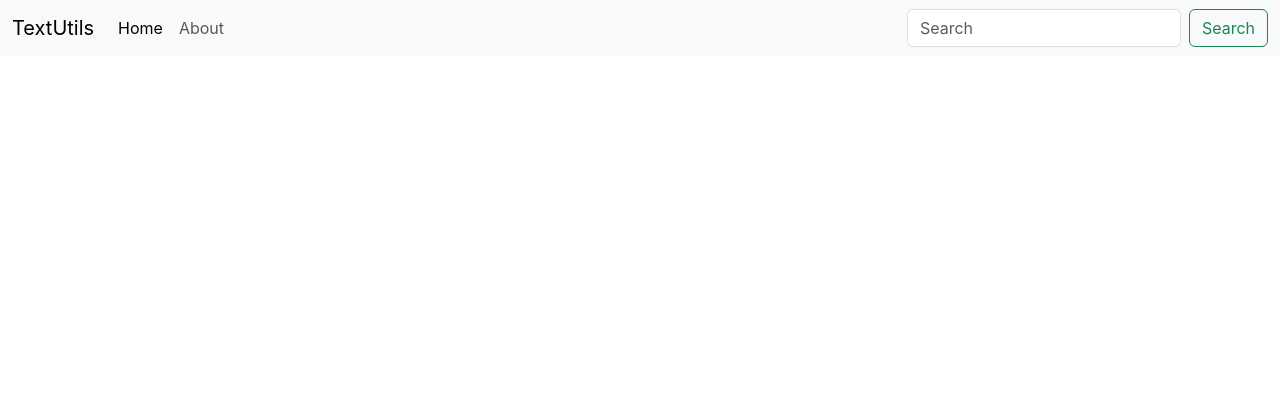
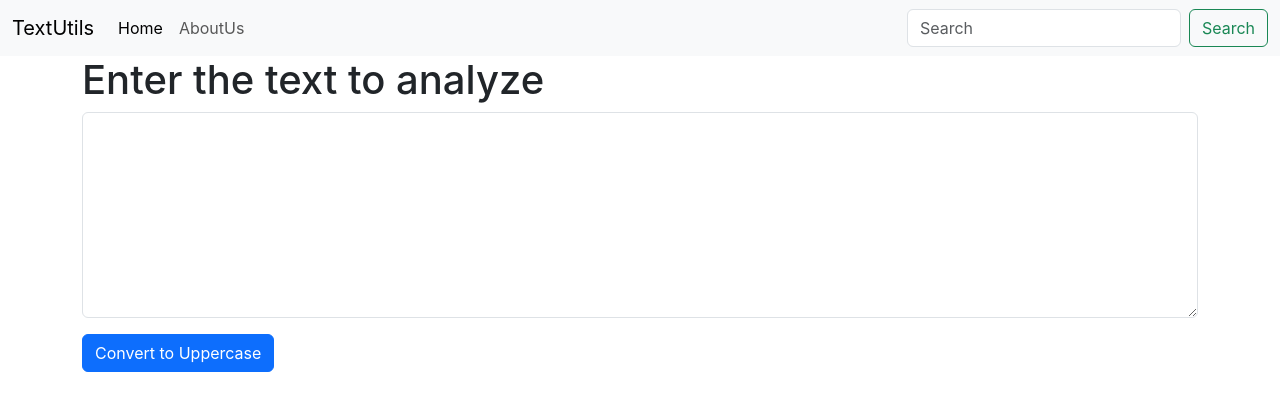
Before and after one commit to Alanmp1857/textUtils, a React (Create React App) app: page / in a window 1280 px wide. Shown: the top 410 px of the page. Built offline with nearby package versions, Linux system fonts and the light colour scheme.

Commit message:
2nd commit

```diff
--- a/src/App.js
+++ b/src/App.js
@@ -1,31 +1,16 @@
 import logo from './logo.svg';
 import './App.css';
+import Navbar from './components/Navbar';
+import TextForm from './components/TextForm';
 
 function App() {
   return (
     <>
-      <nav className="navbar navbar-expand-lg bg-body-tertiary">
-  <div className="container-fluid">
-    <a className="navbar-brand" href="/">TextUtils</a>
-    <button className="navbar-toggler" type="button" data-bs-toggle="collapse" data-bs-target="#navbarSupportedContent" aria-controls="navbarSupportedContent" aria-expanded="false" aria-label="Toggle navigation">
-      <span className="navbar-toggler-icon"></span>
-    </button>
-    <div className="collapse navbar-collapse" id="navbarSupportedContent">
-      <ul className="navbar-nav me-auto mb-2 mb-lg-0">
-        <li className="nav-item">
-          <a className="nav-link active" aria-current="page" href="/">Home</a>
-        </li>
-        <li className="nav-item">
-          <a className="nav-link" href="/">About</a>
-        </li>
-      </ul>
-      <form className="d-flex" role="search">
-        <input className="form-control me-2" type="search" placeholder="Search" aria-label="Search" />
-        <button className="btn btn-outline-success" type="submit">Search</button>
-      </form>
-    </div>
-  </div>
-</nav>
+      <Navbar title="TextUtils" aboutText="AboutUs" />
+      {/* <Navbar /> */}
+      <div className="container">
+        <TextForm heading="Enter the text to analyze" />
+      </div>
     </>
   );
 }
--- /dev/null
+++ b/src/components/Navbar.js
@@ -0,0 +1,36 @@
+import React from 'react'
+import PropTypes from 'prop-types'
+
+export default function Navbar(props) {
+  return (
+    <nav className="navbar navbar-expand-lg bg-body-tertiary">
+    <div className="container-fluid">
+    <a className="navbar-brand" href="/">{props.title}</a>
+    <button className="navbar-toggler" type="button" data-bs-toggle="collapse" data-bs-target="#navbarSupportedContent" aria-controls="navbarSupportedContent" aria-expanded="false" aria-label="Toggle navigation">
+      <span className="navbar-toggler-icon"></span>
+    </button>
+    <div className="collapse navbar-collapse" id="navbarSupportedContent">
+      <ul className="navbar-nav me-auto mb-2 mb-lg-0">
+        <li className="nav-item">
+          <a className="nav-link active" aria-current="page" href="/">Home</a>
+        </li>
+        <li className="nav-item">
+          <a className="nav-link" href="/">{props.aboutText}</a>
+        </li>
+      </ul>
+      <form className="d-flex" role="search">
+        <input className="form-control me-2" type="search" placeholder="Search" aria-label="Search" />
+        <button className="btn btn-outline-success" type="submit">Search</button>
+      </form>
+    </div>
+    </div>
+    </nav>
+  )
+}
+
+Navbar.propTypes={title: PropTypes.string.isRequired, aboutText: PropTypes.string.isRequired}
+
+Navbar.defaultProps={
+    title: "Set title here",
+    aboutText: "About"
+}
--- /dev/null
+++ b/src/components/TextForm.js
@@ -0,0 +1,26 @@
+import React, {useState} from 'react'
+
+export default function TextForm(props) {
+    const handleUpClick = () => {
+        // console.log("Uppercase was clicked.")
+        const newText=text.toUpperCase();
+        setText(newText)
+    }
+
+    const handleOnChange = (event) => {
+        // console.log("On Change")
+        setText(event.target.value);
+    }
+
+    const [text, setText]=useState('');
+    return (
+        <div>
+            <h1>{props.heading}</h1>
+            <div className="mb-3">
+                {/* {props.heading} */}
+                <textarea className="form-control" value={text} onChange={handleOnChange} id="myBox" rows="8"></textarea>
+            </div>
+            <button className="btn btn-primary" onClick={handleUpClick}>Convert to Uppercase</button>
+        </div>
+    )
+}
```
